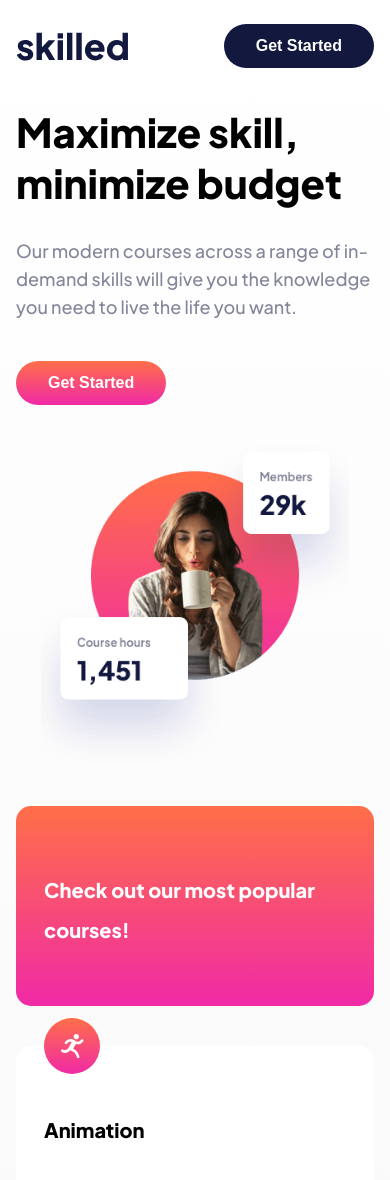
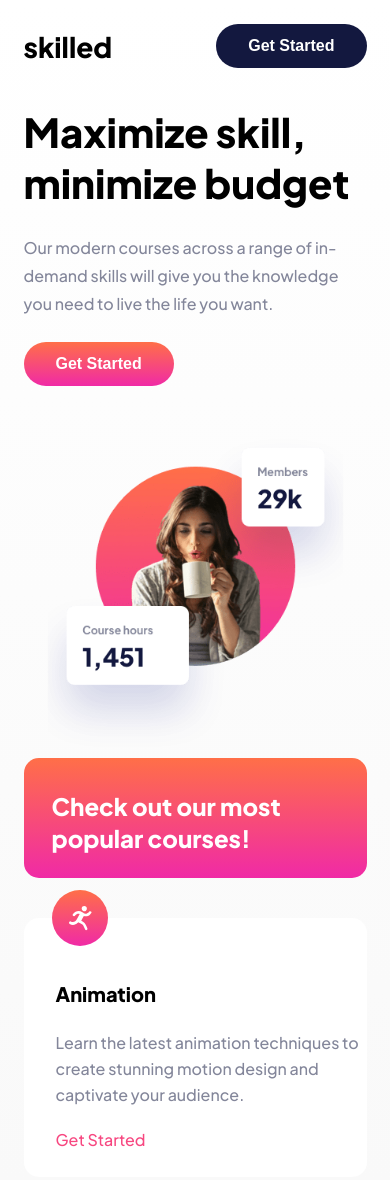
Before and after one commit to thusmiley/Skilled, a plain HTML site: page index.html in a window 390 px wide. Shown: the top 1180 px of the page. Drawn offline with Linux system fonts and the light colour scheme.

Commit message:
updated hero image

```diff
--- a/index.html
+++ b/index.html
@@ -17,13 +17,13 @@
   </head>
   <body>
     <!-- Hero -->
+
     <section id="hero">
       <div id="header" class="container">
-        <img src="./starter-code/assets/logo-dark.svg" alt="logo-dark" />
+        <h2>skilled</h2>
         <button class="btn btn-black">Get Started</button>
       </div>
-
-      <div class="container">
+      <div class="container banner">
         <div id="hero-text">
           <h1>Maximize skill, minimize budget</h1>
           <p>
@@ -34,7 +34,7 @@
         </div>
         <picture id="hero-img">
           <source
-            media="(max-width: 640px"
+            media="(max-width: 800px"
             srcset="./starter-code/assets/image-hero-mobile.png"
           />
           <source
@@ -57,11 +57,14 @@
 
       <div id="animation" class="card">
         <img src="./starter-code/assets/icon-animation.svg" alt="animation" />
+        <div class="card-content">
           <h3>Animation</h3>
           <p>
-          Learn the latest animation techniques to create stunning motion design
-          and captivate your audience.
+            Learn the latest animation techniques to create stunning motion
+            design and captivate your audience.
           </p>
+        </div>
+
         <div>
           <p class="cta">Get Started</p>
         </div>
@@ -69,11 +72,14 @@
 
       <div id="design" class="card">
         <img src="./starter-code/assets/icon-design.svg" alt="design" />
+        <div class="card-content">
           <h3>Design</h3>
           <p>
             Create beautiful, eye-catching, usable interfaces to help shape the
             future of how the web looks.
           </p>
+        </div>
+
         <div>
           <p class="cta">Get Started</p>
         </div>
@@ -83,11 +89,14 @@
           src="./starter-code/assets/icon-photography.svg"
           alt="photography"
         />
+        <div class="card-content">
           <h3>Photography</h3>
           <p>
-          Explore critical fundamentals like lighting, composition, and focus to
-          capture exceptional photos.
+            Explore critical fundamentals like lighting, composition, and focus
+            to capture exceptional photos.
           </p>
+        </div>
+
         <div>
           <p class="cta">Get Started</p>
         </div>
@@ -95,11 +104,14 @@
 
       <div id="crypto" class="card">
         <img src="./starter-code/assets/icon-crypto.svg" alt="crypto" />
+        <div class="card-content">
           <h3>Crypto</h3>
           <p>
             All you need to know to get started investing in crypto. Go from
             beginner to advanced with this 54 hour course.
           </p>
+        </div>
+
         <div>
           <p class="cta">Get Started</p>
         </div>
@@ -107,11 +119,14 @@
 
       <div id="business" class="card">
         <img src="./starter-code/assets/icon-business.svg" alt="business" />
+        <div class="card-content">
           <h3>Business</h3>
           <p>
             A step-by-step playbook to help you start, scale, and sustain your
             business without outside investment.
           </p>
+        </div>
+
         <div>
           <p class="cta">Get Started</p>
         </div>
@@ -121,7 +136,7 @@
     <!-- Footer -->
     <footer>
       <div id="footer" class="container">
-        <img src="./starter-code/assets/logo-light.svg" alt="logo-light" />
+        <h2>skilled</h2>
         <button class="btn btn-purple">Get Started</button>
       </div>
     </footer>
--- a/style.sass
+++ b/style.sass
@@ -6,18 +6,17 @@ $gray: #83869a
 $hot-pink: #f74780
 $light-pink: #ffa7c3
 
-
 *
     margin: 0
     padding: 0
     box-sizing: border-box
-    text-decoration: 0
     transition: all ease 0.2s
 
 body
     font-family: 'Plus Jakarta Sans', sans-serif
     background: linear-gradient(#ffffff 0%, #f2f2f2 100%)
     text-rendering: optimizeSpeed
+    text-decoration: 0
 
 h1
     font-size: 56px
@@ -35,8 +34,9 @@ p
     font-weight: 500
     color: $gray
 
-picture
-    width: 100%
+picture,
+img
+    max-width: 100%
 
 .btn
     font-size: 18px
@@ -65,48 +65,50 @@ picture
     color: $hot-pink
 
 .container
-    max-width: 1110px
+    width: 1110px
     margin: 0 auto
-    padding-inline: 20px
 
+// Header
 #hero
+    overflow: hidden
+    h2
+        font-size: 36px
+        font-weight: 800
+
+.banner
     position: relative
-    overflow: hidden
-    padding-bottom: 226px
 
 #header
     display: flex
     justify-content: space-between
     align-items: center
     padding-top: 24px
-    padding-bottom: 180px
     cursor: pointer
 
-
 #hero-text
-    max-width: 457px
+    padding: 180px 0 226px 0
+    width: 50%
     p
         margin-top: 29px
         margin-bottom: 40px
 
 #hero-img
     position: absolute
-    left: 53.4%
-    top: -20%
+    right: -335px
+    top: -146px
     z-index: -1
+    width: 80%
 
 #courses
     display: grid
     grid-template-columns: repeat(3, 1fr)
     gap: 30px
-    row-gap: 56px
+    row-gap: 80px
     padding-bottom: 140px
-
 
 #card1
     background: linear-gradient( #ff6f48, #f02aa6)
     color: white
-
 
 .card
     position: relative
@@ -114,6 +116,7 @@ picture
     background-color: white
     padding: 40px 32px
     cursor: pointer
+    height: 322px
     h3
         padding-bottom: 24px
         padding-top: 32px
@@ -127,9 +130,20 @@ picture
         transition: all ease-in-out 0.5s
         opacity: 0.7
         transform: scale(1.03)
-
+    .card-content
+        position: absolute
+        top: 0
+        left: 32px
+        padding: 32px 0 24px 0
+    .cta
+        position: absolute
+        bottom: 0
+        left: 32px
 footer
     background-color: $dark-blue
+    h2
+        color: white
+        font-size: 36px
 
 #footer
     display: flex
@@ -140,74 +154,81 @@ footer
     img
         cursor: pointer
 
-
-
 @media screen and (max-width: 1200px)
+    .container
+        width: 689px
+    #hero h2
+        font-size: 28px
+    #hero-text
+        padding: 99px 0 186px 0
+        width: 60%
+        h1
+            font-size: 40px
+            line-height: 51px
+        p
+            font-size: 16px
+            line-height: 28px
+            margin: 25px 0
     #hero-img
-        position: absolute
-        left: 55%
-        top: 0%
-        img
-            width: 70%
-    #header
-        padding-bottom: 100px
-    #hero
-        padding-bottom: 170px
+        right: -360px
+        top: -190px
+        width: 100%
     #courses
         grid-template-columns: repeat(2, 1fr)
+        gap: 11px
+        row-gap: 56px
+        padding-bottom: 86px
+    .card
+        padding: 32px
+        height: 259px
+        h3
+            font-size: 20px
+            padding: 24px 0 16px 0
+        p
+            font-size: 16px
+            line-height: 26px
     .card:hover
         transform: scale(1)
     .btn
         font-size: 16px
         line-height: 16px
 
-@media screen and ( max-width: 800px )
-    h1
-        font-size: 40px
-    #hero-img
-        position: absolute
-        left: 55%
-        top: 5%
-        img
-            width: 70%
+    footer h2
+        font-size: 28px
+
+@media screen and (max-width:  800px)
+    .container
+        width: 343px
+    #hero
+        flex-direction: column
+    #hero-text
+        width: 100%
+        padding: 38px 0 46px 0
         p
-            font-size: 16px
-    h3
-        font-size: 20px
-    #hero
-        padding-bottom: 140px
-    #header
-        padding-bottom: 100px
-    #courses
-        padding-bottom: 86px
+            margin: 26px 0 24px 0
+        h1
+            font-size: 40px
+            line-height: 51px
 
-@media screen and ( max-width:  640px)
-    .container
-        padding-inline: 16px
-    #header
-        padding-bottom: 38px
-    #hero
-        overflow: unset
-        flex-direction: column
-        padding-bottom: 30px
-        p
-            padding: 25px auto
-        h1
-            line-height: 51px
-        #hero-text
-            padding-bottom: 30px
     #hero-img
         position: initial
-        img
-            width: 100%
+        width: 100%
+
     #courses
         grid-template-columns: 1fr
         row-gap: 40px
         .card
             padding: 32px 28px
+            height: 259px
             img
                 margin-top: -60px
             p
                 padding: 16px auto 24px auto
             &:hover
                 transform: unset
+        #card1
+            height: 120px
+            h3
+                font-size: 24px
+                line-height: 32px
+                padding: 0
```
Also changed, not shown: style.css, 3 other files. Lines whose indentation alone changed are shown as unchanged.
